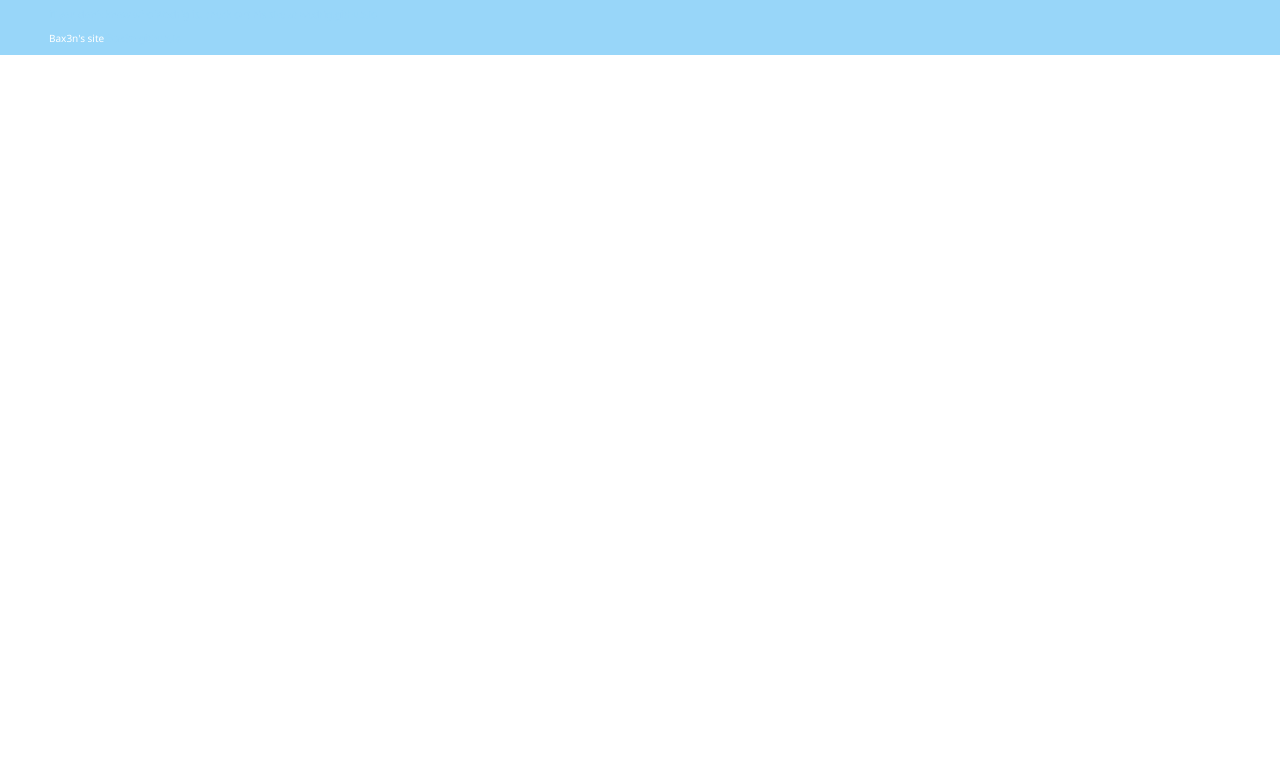
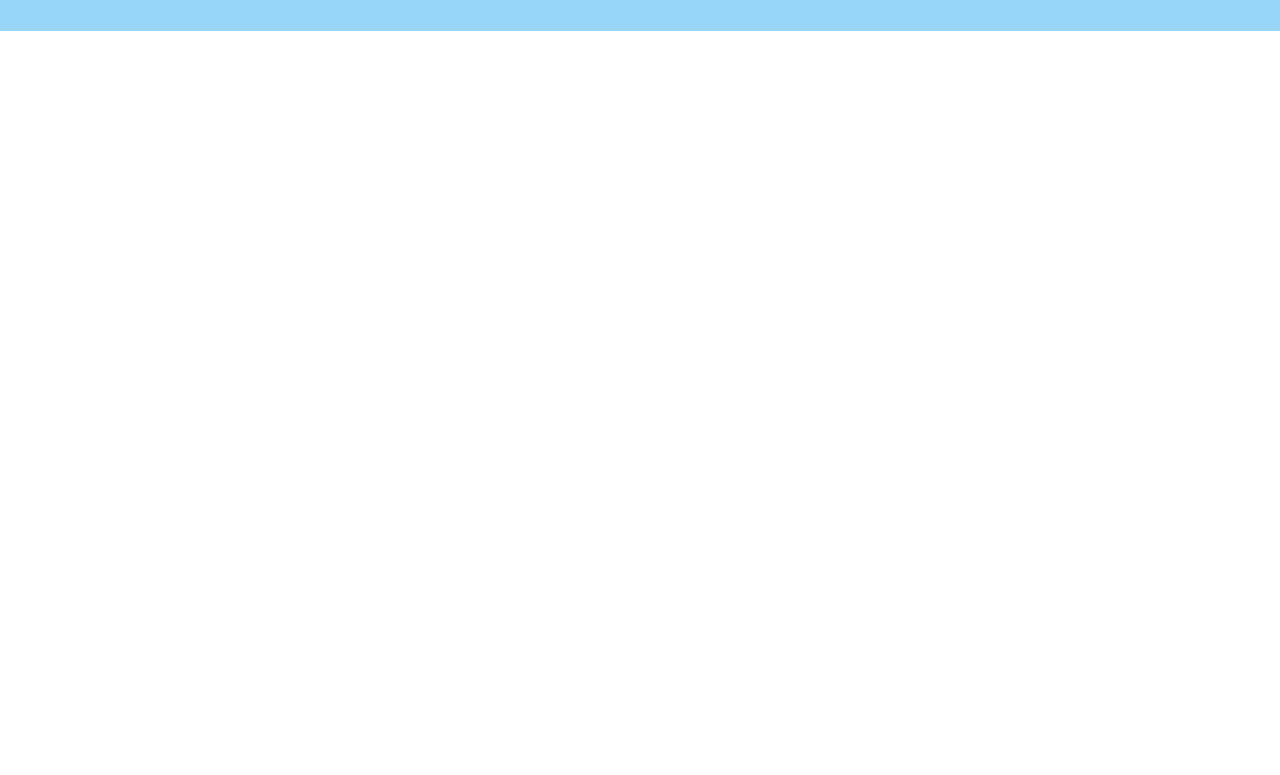
Before and after one commit to frostbird/frostbird, a plain HTML site: page index.html in a window 1280 px wide. Shown: the part 71-846 px from the top of the page. Drawn offline with Linux system fonts and the light colour scheme.

Commit message:
Update index.html

```diff
--- a/index.html
+++ b/index.html
@@ -2,5 +2,4 @@
 <h1>frostbird</h1>
 <p>  My site is here because it can be. I make games on Scratch with the help of Wedrig and Bax3n</p>
 <p> If you don't know who Wedrig is, check out his site at <a href="//wedrig.github.io.">wedrig.github.io</a> </p>
-<P>Bax3n's site <a href="//bax3n.github.io.">Bax3n.github.io</a>
 <script src="page.js"></script>
```
